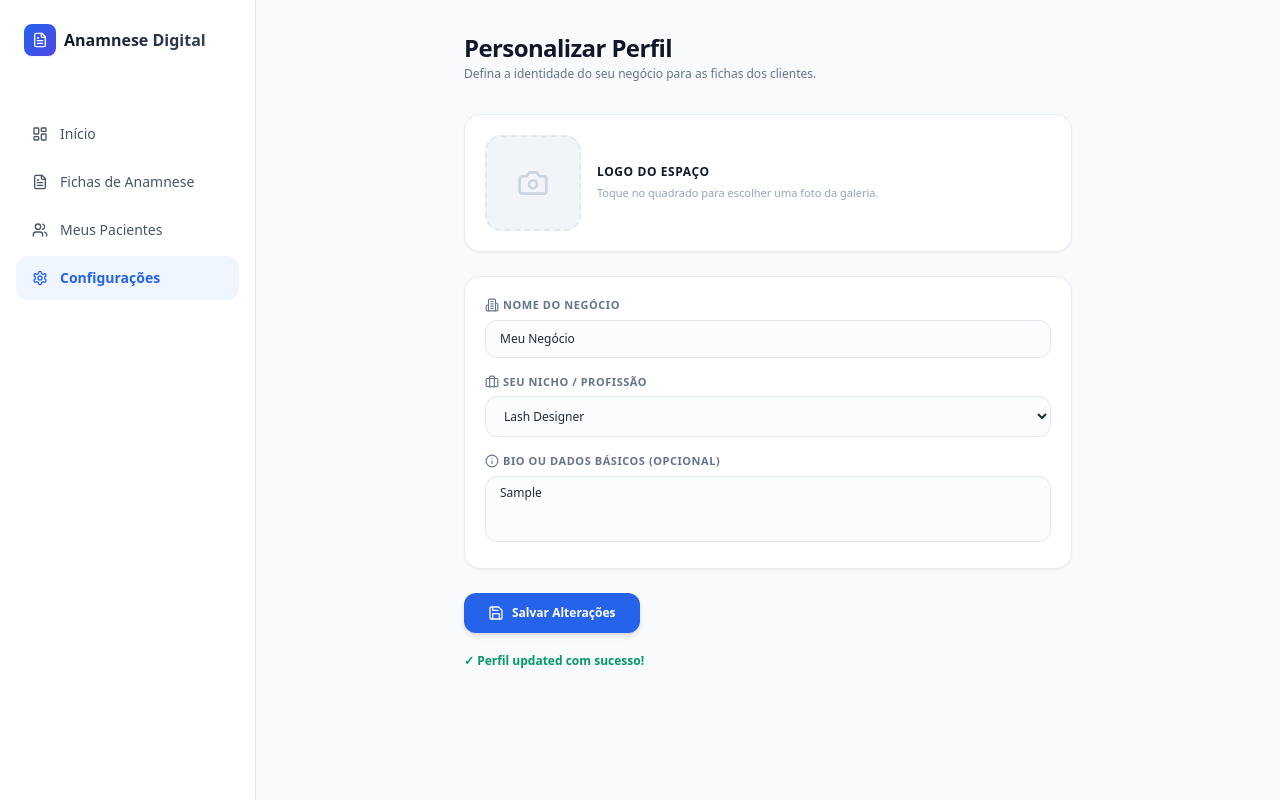
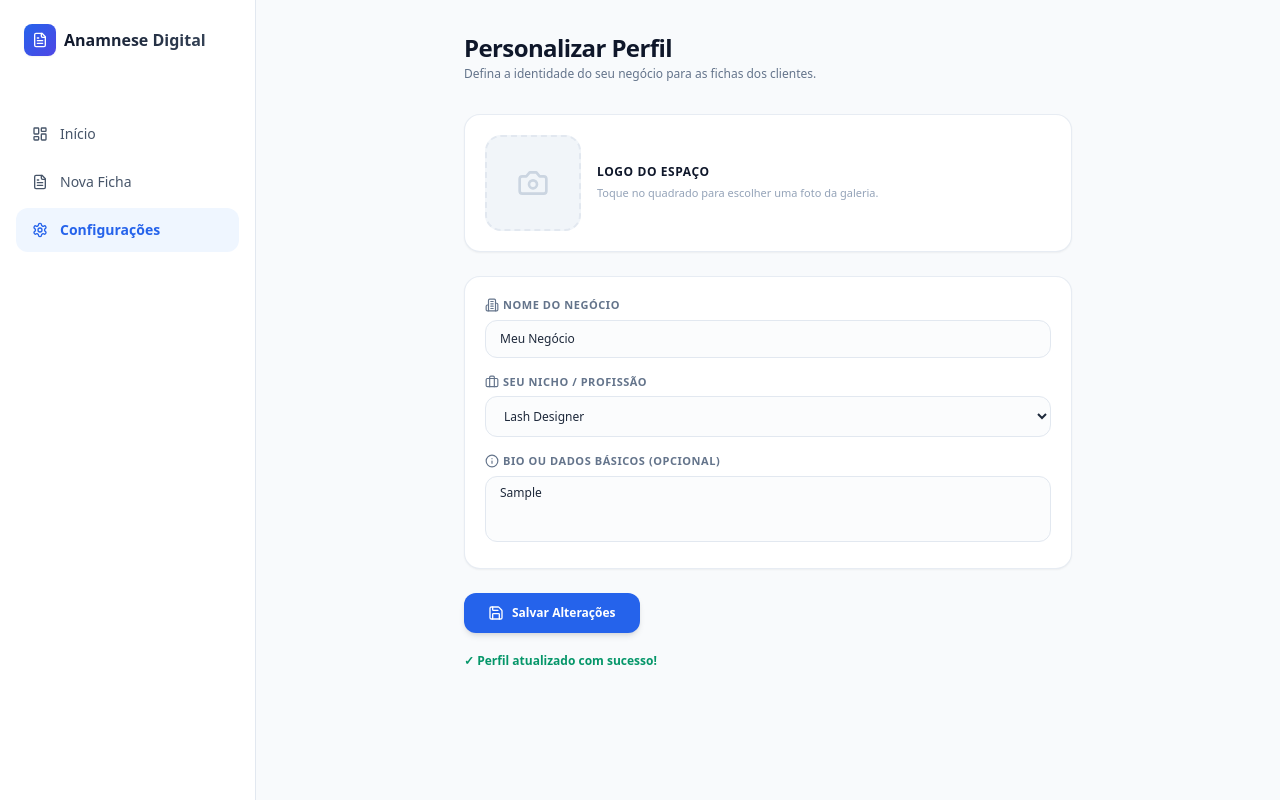
Before and after one commit to JuniorPiedade/anamnese-digitalapp, a Next.js app: page /dashboard/configuracoes in a window 1280 px wide. Both pictures are taken after typing "Sample" into the empty fields and a click on the button "Salvar Alterações". Built offline with nearby package versions, Linux system fonts and the light colour scheme.

Commit message:
Update page.tsx

```diff
--- a/src/app/dashboard/configuracoes/page.tsx
+++ b/src/app/dashboard/configuracoes/page.tsx
@@ -82,8 +82,7 @@ export default function ConfiguracoesPage() {
         </div>
         <nav className="hidden md:flex flex-col mt-10 flex-1 space-y-1">
           <a href="/dashboard" className="flex items-center gap-3 rounded-xl px-4 py-3 text-sm font-medium text-slate-600 hover:bg-slate-50"><LayoutDashboard className="h-4 w-4" /> Início</a>
-          <a href="#" className="flex items-center gap-3 rounded-xl px-4 py-3 text-sm font-medium text-slate-600 hover:bg-slate-50"><FileText className="h-4 w-4" /> Fichas de Anamnese</a>
-          <a href="#" className="flex items-center gap-3 rounded-xl px-4 py-3 text-sm font-medium text-slate-600 hover:bg-slate-50"><Users className="h-4 w-4" /> Meus Pacientes</a>
+          <a href="/dashboard/nova-ficha" className="flex items-center gap-3 rounded-xl px-4 py-3 text-sm font-medium text-slate-600 hover:bg-slate-50"><FileText className="h-4 w-4" /> Nova Ficha</a>
           <a href="/dashboard/configuracoes" className="flex items-center gap-3 rounded-xl bg-blue-50 px-4 py-3 text-sm font-semibold text-blue-600"><Settings className="h-4 w-4" /> Configurações</a>
         </nav>
       </aside>
@@ -144,7 +143,7 @@ export default function ConfiguracoesPage() {
               <Save className="h-4 w-4" />
               {salvando ? "Salvando..." : "Salvar Alterações"}
             </button>
-            {salvoSucesso && <p className="text-center sm:text-left text-xs font-bold text-emerald-600 animate-bounce">✓ Perfil updated com sucesso!</p>}
+            {salvoSucesso && <p className="text-center sm:text-left text-xs font-bold text-emerald-600 animate-bounce">✓ Perfil atualizado com sucesso!</p>}
           </form>
         </main>
       </div>
```
